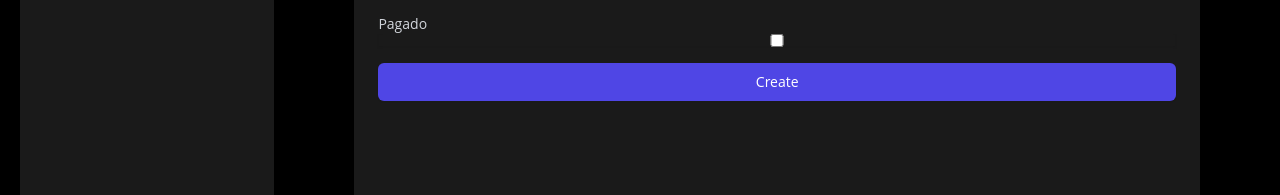
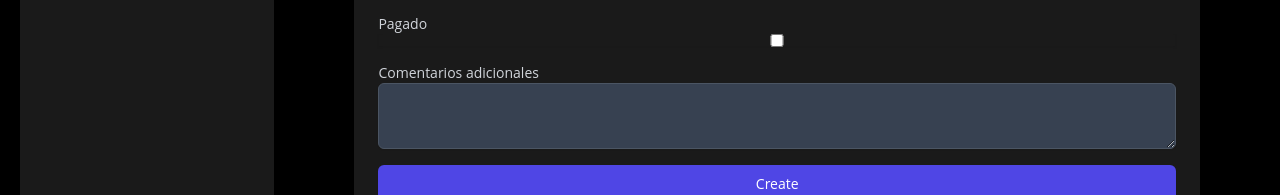
Before and after one commit to brandonjcg/finadmin-client, a React (Vite) app: page /transaction/create in a window 1280 px wide. Shown: the part 477-672 px from the top of the page. Built offline with nearby package versions, Linux system fonts and the light colour scheme; no server answers.

Commit message:
feat(forms): :sparkles: add missing field of additionalComments

```diff
--- a/src/modules/transactions/components/TransactionForm.tsx
+++ b/src/modules/transactions/components/TransactionForm.tsx
@@ -32,6 +32,7 @@
     date: '',
     isReserved: false,
     isPaid: false,
+    additionalComments: '',
   };
 
   return (
@@ -171,6 +172,20 @@
           />
         </div>
 
+        <div>
+          <label
+            htmlFor="additionalComments"
+            className="block text-sm font-medium text-gray-300"
+          >
+            Comentarios adicionales
+          </label>
+          <Field
+            as="textarea"
+            name="additionalComments"
+            className="block w-full px-3 py-2 border border-gray-600 rounded-md shadow-sm focus:outline-none focus:ring-indigo-500 focus:border-indigo-500 bg-gray-700"
+          />
+        </div>
+
         <button
           type="submit"
           className="w-full py-2 px-4 border border-transparent rounded-md shadow-sm text-sm font-medium bg-indigo-600 hover:bg-indigo-700 focus:outline-none focus:ring-2 focus:ring-offset-2 focus:ring-indigo-500"
```
